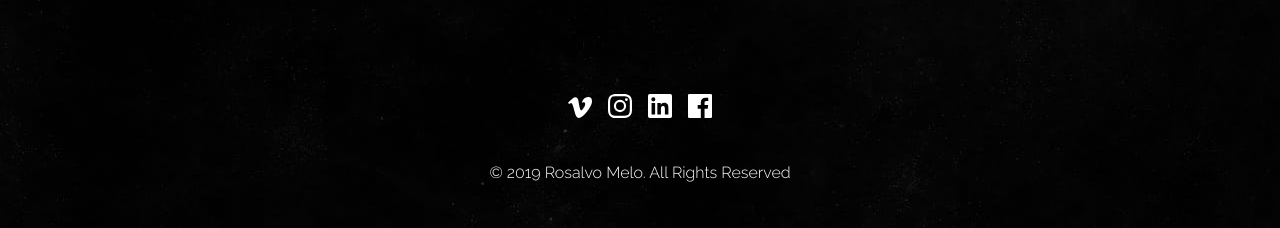
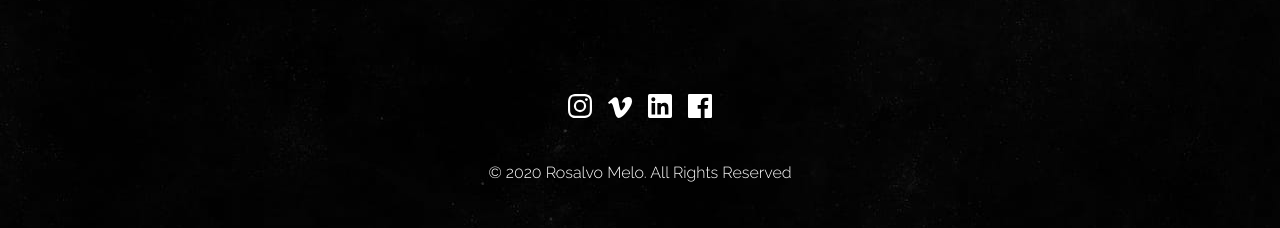
Before and after one commit to luisbraga/rosalvomelo, a Jekyll site: the page built from index.md, in a window 1280 px wide. Shown: the part 1688-1916 px from the top of the page. Built offline with Jekyll 4.4.1, drawn with Linux system fonts in a browser that asks for light colours.

Commit message:
Updated Config

```diff
--- a/_config.yml
+++ b/_config.yml
@@ -31,16 +31,16 @@ data_dir: "./_data"
 permalink: pretty
 include:
 - _pages
-footer_copy: "&copy; 2019 Rosalvo Melo. All Rights Reserved"
+footer_copy: "&copy; 2020 Rosalvo Melo. All Rights Reserved"
 socials:
+- name: Instagram
+  url: http://instagram.com/rosalvomelo
+  position: 5
+  icon: "/img/ico-instagram.svg"
 - name: Vimeo
   url: http://vimeo.com/rosalvomelo
   position: 2
   icon: "/img/ico-vimeo.svg"
-- name: Instagram
-  url: http://instagram.com/rosalvomelo
-  position: 5
-  icon: "/img/ico-instagram.svg"
 - name: LinkedIn
   url: http://uk.linkedin.com/in/rosalvomelo
   position: 3
```
